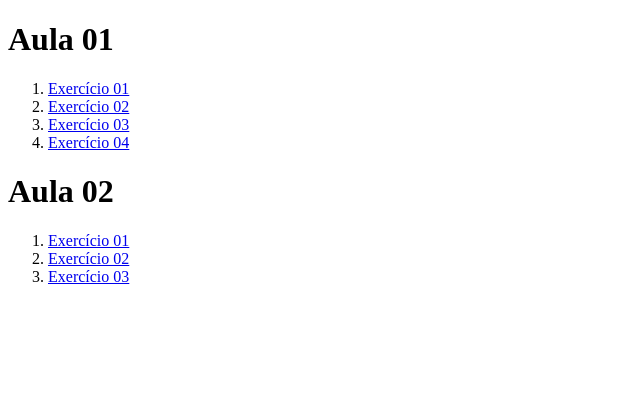
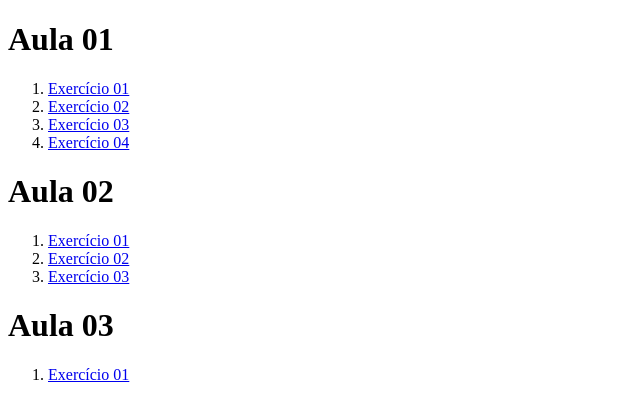
Before and after one commit to AlissonBBorges/Lab_Engenharia_Software, a plain HTML site: page index.html in a window 1280 px wide. Shown: the whole page, without its empty margins (0-640 px from the left). Drawn offline with Linux system fonts and the light colour scheme.

Commit message:
Update index.html

```diff
--- a/index.html
+++ b/index.html
@@ -20,5 +20,11 @@
         <li><a href="Exercicio_6.html">Exercício 02</a></li>
         <li><a href="Exercicio_7.html">Exercício 03</a></li>
     </ol>
+
+        <h1>Aula 03</h1>
+    <ol>
+        <li><a href="Exercicio_8.html">Exercício 01</a></li>
+    </ol>
+
 </body>
 </html>
```
